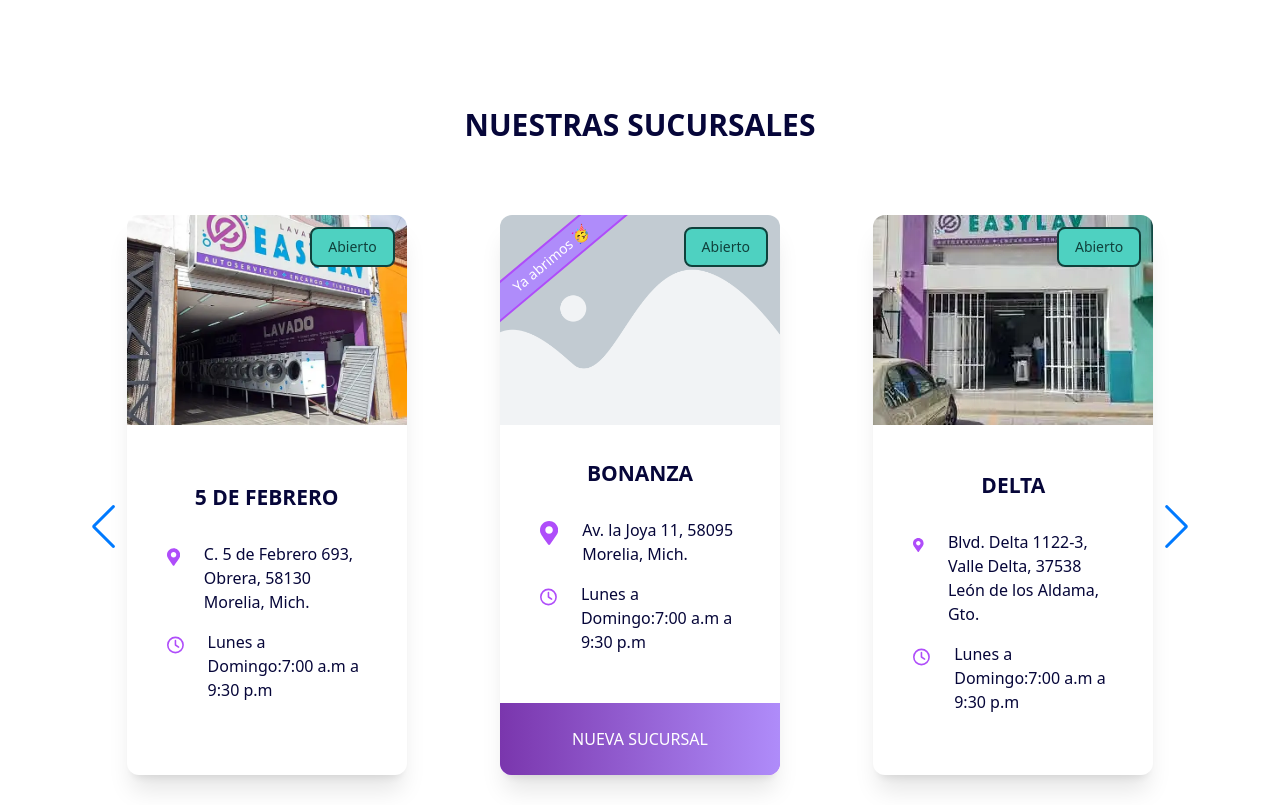
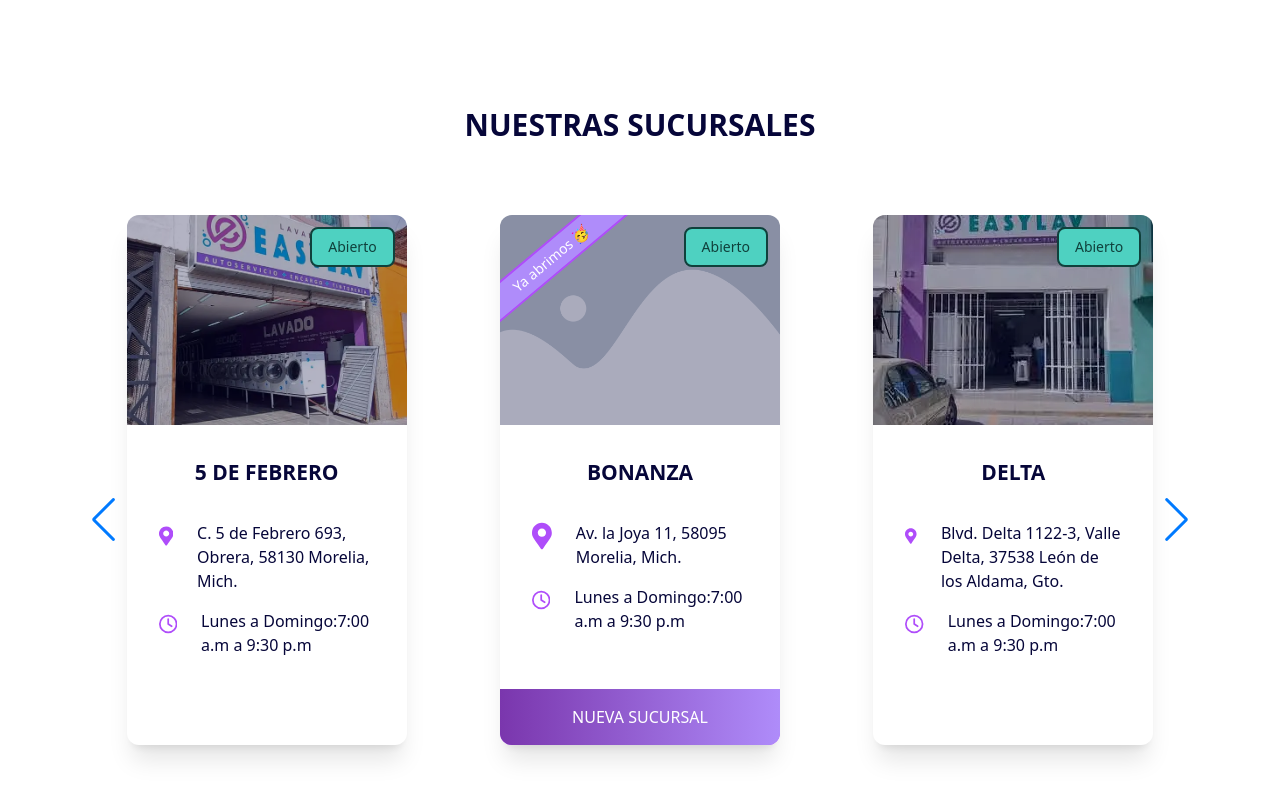
Before and after one commit to dspwebstudiomx/easylav-react, a React (Vite) app: page / in a window 1280 px wide. Shown: the part 2920-3725 px from the top of the page. Built offline with nearby package versions, Linux system fonts and the light colour scheme.

Commit message:
`Refactor SucursalCard component to use BackgroundImageSection and update styles`

```diff
--- a/src/components/cards/SucursalCard.jsx
+++ b/src/components/cards/SucursalCard.jsx
@@ -1,4 +1,4 @@
-import { Badge, TitleH3 } from 'components';
+import { BackgroundImageSection, Badge, TitleH3 } from 'components';
 import PropTypes from 'prop-types';
 import { useMemo } from 'react'; // Import useMemo from React
 import { FaMapMarkedAlt, FaMapMarkerAlt } from 'react-icons/fa';
@@ -11,21 +11,12 @@ const SUCURSAL_CARD_UI = {
     BACKGROUND: "bg-light",
     COLOR: "text-dark",
     DISPLAY: "flex flex-col relative mx-auto",
-    HEIGHT: "min-h-[560px]",
+    HEIGHT: "min-h-[360px]",
     JUSTIFY: "justify-between",
     OVERFLOW: "overflow-hidden",
     ROUNDED: "rounded-xl",
     SHADOW: "shadow-xl",
     WIDTH: "w-[280px] 2xl:w-[340px]",
-  },
-  IMAGE: {
-    CONTAINER: {
-      WIDTH: "w-full",
-      OVERFLOW: "overflow-hidden",
-      ROUNDED: "rounded-t-lg",
-      OVERLAY: "absolute bg-dark opacity-40 h-[180px]",
-      IMG: "-z-10 w-full h-[210px] object-cover object-center"
-    },
   },
   ICON: {
     SIZE: '30',
@@ -53,11 +44,6 @@ const SUCURSAL_CARD_UI = {
 const styles =
 {
   article: `${SUCURSAL_CARD_UI.ARTICLE.ANIMATION} ${SUCURSAL_CARD_UI.ARTICLE.BACKGROUND} ${SUCURSAL_CARD_UI.ARTICLE.COLOR} ${SUCURSAL_CARD_UI.ARTICLE.DISPLAY} ${SUCURSAL_CARD_UI.ARTICLE.HEIGHT} ${SUCURSAL_CARD_UI.ARTICLE.JUSTIFY} ${SUCURSAL_CARD_UI.ARTICLE.OVERFLOW} ${SUCURSAL_CARD_UI.ARTICLE.ROUNDED} ${SUCURSAL_CARD_UI.ARTICLE.SHADOW} ${SUCURSAL_CARD_UI.ARTICLE.WIDTH}`,
-  image: {
-    section: `${SUCURSAL_CARD_UI.IMAGE.CONTAINER.OVERFLOW} ${SUCURSAL_CARD_UI.IMAGE.CONTAINER.ROUNDED} ${SUCURSAL_CARD_UI.IMAGE.CONTAINER.WIDTH}`,
-    overlay: SUCURSAL_CARD_UI.IMAGE.CONTAINER.OVERLAY,
-    img: SUCURSAL_CARD_UI.IMAGE.CONTAINER.IMG
-  },
   content: {
     section: SUCURSAL_CARD_UI.CONTENT.SECTION,
     title: SUCURSAL_CARD_UI.CONTENT.TITLE,
@@ -77,6 +63,8 @@ const styles =
   },
 
 }
+
+// Funciones
 
 // Utility function to determine if the branch is open
 const isBranchCurrentlyOpen = (openHour, openMinute, closeHour, closeMinute) => {
@@ -113,32 +101,35 @@ const renderMapLinks = (position, title, gmap) => (
 );
 
 // Estructura
-const SucursalCard = ({ title, position, place, gmap, badge, advertisement, image, serviceday1, servicehour1, openHour, closeHour, openMinute, closeMinute }) => {
+const SucursalCard = (props) => {
+
+  const { title, position, place, gmap, badge, advertisement, image, serviceday1, servicehour1, openHour, closeHour, openMinute, closeMinute } = props;
   const isOpen = useMemo(() => isBranchCurrentlyOpen(openHour, openMinute, closeHour, closeMinute), [openHour, openMinute, closeHour, closeMinute]);
 
   return (
     <article id={`sucursal-${title}`} key={title} className={styles.article}>
 
-      {/* Imagen Sucursal */}
-      <div className={styles.image.section}>
-        <div className={styles.image.opacity}></div>
-        <img className={styles.image.img} src={image} alt={`Sucursal ${title}`} title={`Sucursal ${title}`} />
-      </div>
-      {/* Imagen Sucursal */}
+      {/* Imagen */}
+      <BackgroundImageSection
+        image_576={image}
+        image_768={image}
+        image_1024={image}
+        image_1200={image}
+        image_1920={image}
+        height='h-[210px]'
+        opacity='opacity-30 hover:opacity-60'
+        backgroundColor='bg-dark'>
+      </BackgroundImageSection>
+      {/* Imagen */}
 
-      {/* Contenido */}
-      <div className={styles.content.section}>
-
-        {/* Título */}
-        <div className={styles.content.title}>
-          <TitleH3>
+      {/* Descripción */}
+      <section className='flex flex-col gap-4 justify-between items-center min-h-[320px] '>
+        <div className='p-8 flex flex-col gap-4'>
+          {/* Título */}
+          <TitleH3 justify='justify-center mb-4' color='text-dark'>
             {title}
           </TitleH3>
-        </div>
-        {/* Título */}
-
-        {/* Descripción */}
-        <div className={styles.content.description.container}>
+          {/* Título */}
 
           {/* Dirección */}
           <a className={styles.content.description.info} href={gmap} target='_blank' rel='noopener noreferrer' title={`Sucursal ${title}`}>
@@ -156,41 +147,39 @@ const SucursalCard = ({ title, position, place, gmap, badge, advertisement, imag
             </div>
           </div>
           {/* Horario */}
+        </div>
 
-        </div>
-        {/* Descripción */}
-      </div>
-      {/* Contenido */}
-
-      {/* Badge Horario Abierto/Cerrado */}
-      {renderOpenClosedBadge(isOpen)}
-
-      {/* Badge Aviso */}
-      {
-        badge && (
-          <div className={styles.content.badge.container}>
-            <p className={styles.content.badge.paragraph}>{badge}</p>
-          </div>
-        )
-      }
-      {/* Badge Aviso */}
-
-      {/* Badge */}
-      <section>
+        {/* Advertisement */}
         {advertisement ? (
-          <>
+          <section className='w-full'>
             <Badge backgroundColor='bg-gradient-to-r from-secondary_dark to-secondary_light md:bg-secondary'>
-              <p className='text-base uppercase px-8 py-2'>{advertisement}</p>
+              <p className='text-base uppercase px-8'>{advertisement}</p>
             </Badge>
             {renderMapLinks(position, title, gmap)}
-          </>
+          </section>
         ) : (
           <div className='w-full'>
             {renderMapLinks(position, title, gmap)}
           </div>
         )}
+        {/* Advertisement */}
       </section>
-      {/* Badge */}
+      {/* Descripción */}
+
+
+      {/* Badge Horario Abierto/Cerrado */}
+      {renderOpenClosedBadge(isOpen)}
+
+      {/* Badge*/}
+      {badge && (
+        <section className={styles.content.badge.container}>
+          <p className={styles.content.badge.paragraph}>{badge}</p>
+        </section>
+      )
+      }
+      {/* Badge*/}
+
+
     </article >
   );
 }
--- a/src/components/text/TitleH3.jsx
+++ b/src/components/text/TitleH3.jsx
@@ -13,7 +13,7 @@ const classes = `
 const TitleH3 = ({ children, justify, color }) => {
 
   return (
-    <h3 className={`${classes} ${justify} ${color}`}>
+    <h3 className={`${classes} flex ${justify} ${color}`}>
       {children}
     </h3>
   )
--- a/src/data/sucursales.js
+++ b/src/data/sucursales.js
@@ -194,7 +194,7 @@ export const localservices = [
     id: 13,
     title: "Bonanza",
     gmap: "https://maps.app.goo.gl/MBDiQVkM8SmwDCQz7",
-    position: { lat: 19.6675059, lng: -101.203968 },
+    position: { lat: 19.65850134, lng: -101.20101213 },
     place: "Av. la Joya 11, 58095 Morelia, Mich.",
     serviceday1: "Lunes a Domingo:",
     servicehour1: "7:00 a.m a 9:30 p.m",
```
